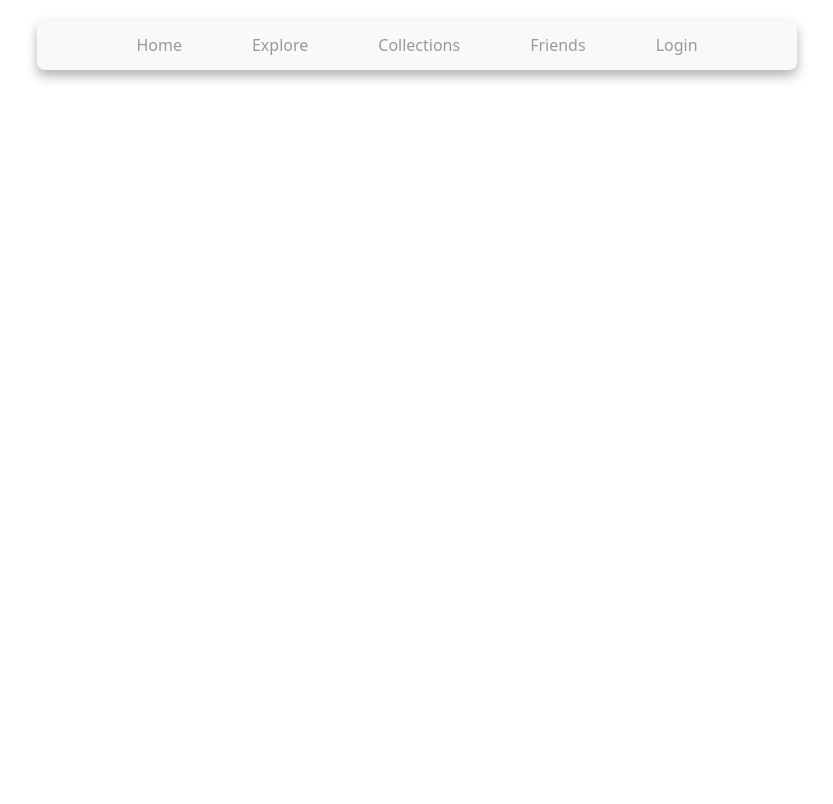
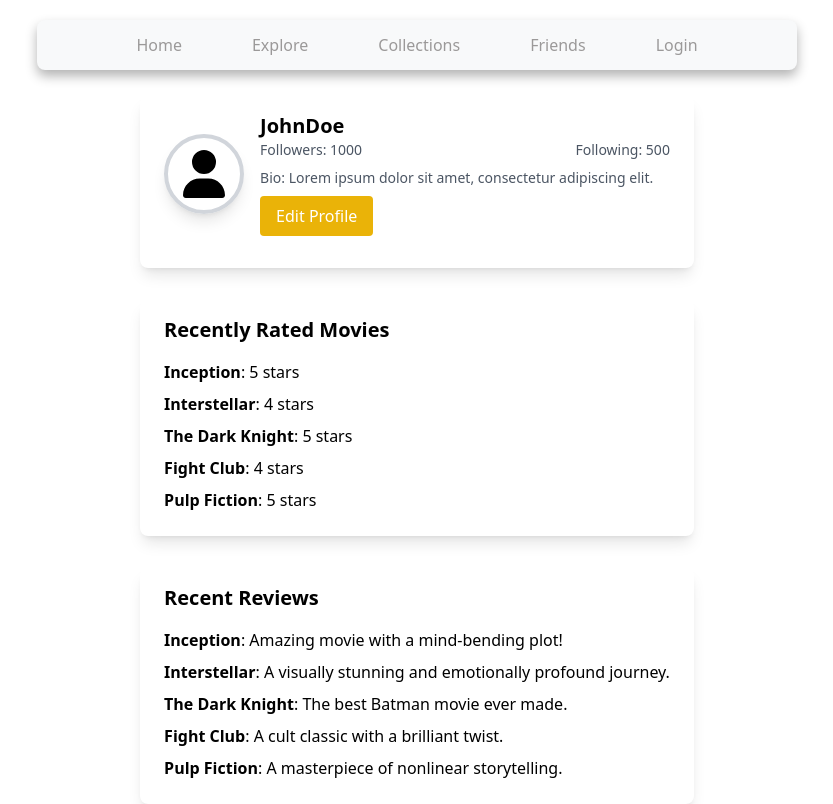
Before and after one commit to cse364-unist/moviegram, a React (Vite) app in the folder frontend/: page /profile in a window 1280 px wide. Shown: the whole page, without its empty margins (223-1056 px from the left). Built offline with nearby package versions, Linux system fonts and the light colour scheme.

Commit message:
Created static profile page

```diff
--- a/frontend/src/pages/ProfilePage/ProfilePage.tsx
+++ b/frontend/src/pages/ProfilePage/ProfilePage.tsx
@@ -1,7 +1,188 @@
-export default function ProfilePage() {
+import React, { useState } from 'react';
+
+interface UserProfile {
+    username: string;
+    profilePictureUrl: string;
+    bio: string;
+    followers: number;
+    following: number;
+}
+
+interface Movie {
+    title: string;
+    rating: number;
+}
+
+interface Review {
+    movieTitle: string;
+    reviewText: string;
+}
+
+const ProfilePage: React.FC = () => {
+    const [userProfile, setUserProfile] = useState<UserProfile>({
+        username: 'JohnDoe',
+        profilePictureUrl: '',
+        bio: 'Lorem ipsum dolor sit amet, consectetur adipiscing elit.',
+        followers: 1000,
+        following: 500,
+    });
+
+    const movies: Movie[] = [
+        { title: 'Inception', rating: 5 },
+        { title: 'Interstellar', rating: 4 },
+        { title: 'The Dark Knight', rating: 5 },
+        { title: 'Fight Club', rating: 4 },
+        { title: 'Pulp Fiction', rating: 5 },
+    ];
+
+    const reviews: Review[] = [
+        { movieTitle: 'Inception', reviewText: 'Amazing movie with a mind-bending plot!' },
+        { movieTitle: 'Interstellar', reviewText: 'A visually stunning and emotionally profound journey.' },
+        { movieTitle: 'The Dark Knight', reviewText: 'The best Batman movie ever made.' },
+        { movieTitle: 'Fight Club', reviewText: 'A cult classic with a brilliant twist.' },
+        { movieTitle: 'Pulp Fiction', reviewText: 'A masterpiece of nonlinear storytelling.' },
+    ];
+
+    const [isEditing, setIsEditing] = useState<boolean>(false);
+
+    const handleFileChange = (event: React.ChangeEvent<HTMLInputElement>) => {
+        const file = event.target.files?.[0];
+
+        if (file) {
+            const reader = new FileReader();
+            reader.onloadend = () => {
+                setUserProfile({
+                    ...userProfile,
+                    profilePictureUrl: reader.result as string,
+                });
+            };
+            reader.readAsDataURL(file);
+        }
+    };
+
+    const handleChange = (event: React.ChangeEvent<HTMLInputElement | HTMLTextAreaElement>) => {
+        const { name, value } = event.target;
+        setUserProfile((prevProfile) => ({
+            ...prevProfile,
+            [name]: value,
+        }));
+    };
+
+    const handleSave = () => {
+        setIsEditing(false);
+        // Save the updated profile data to the server or local storage
+    };
+
     return (
-        <div>
-            Profile Page
+        <div className="flex flex-col justify-center items-center min-h-screen pt-24 text-black">
+            <div className="bg-white w-full max-w-screen-lg shadow-lg rounded-lg overflow-hidden mb-8">
+                <div className="px-6 py-4">
+                    <div className="flex items-center mb-4">
+                        <label htmlFor="profile-picture" className="relative">
+                            <div className="relative group">
+                                <div className="w-20 h-20 rounded-full overflow-hidden border-4 border-gray-300 shadow-lg flex items-center justify-center">
+                                    {!userProfile.profilePictureUrl && (
+                                        <svg
+                                            xmlns="http://www.w3.org/2000/svg"
+                                            viewBox="0 0 448 512"
+                                            className="w-12 h-12 text-gray-400"
+                                        >
+                                            <path d="M224 256A128 128 0 1 0 224 0a128 128 0 1 0 0 256zm-45.7 48C79.8 304 0 383.8 0 482.3C0 498.7 13.3 512 29.7 512H418.3c16.4 0 29.7-13.3 29.7-29.7C448 383.8 368.2 304 269.7 304H178.3z" />
+                                        </svg>
+                                    )}
+                                    {userProfile.profilePictureUrl && (
+                                        <img
+                                            className="w-full h-full object-cover"
+                                            src={userProfile.profilePictureUrl}
+                                            alt="Profile"
+                                        />
+                                    )}
+                                    <div className="absolute inset-0 bg-black bg-opacity-50 flex items-center justify-center opacity-0 group-hover:opacity-100">
+                                        <p className="text-white text-sm">Change Picture</p>
+                                    </div>
+                                </div>
+                                <input
+                                    id="profile-picture"
+                                    type="file"
+                                    accept=".jpg, .jpeg, .png"
+                                    className="hidden"
+                                    onChange={handleFileChange}
+                                />
+                            </div>
+                        </label>
+                        <div className="ml-4 flex-1">
+                            {isEditing ? (
+                                <>
+                                    <input
+                                        type="text"
+                                        name="username"
+                                        value={userProfile.username}
+                                        onChange={handleChange}
+                                        className="block w-full mb-2 p-2 border border-gray-300 rounded"
+                                    />
+                                    <div className="flex justify-between text-sm text-gray-600 mb-2">
+                                        <p>Followers: {userProfile.followers}</p>
+                                        <p>Following: {userProfile.following}</p>
+                                    </div>
+                                    <textarea
+                                        name="bio"
+                                        value={userProfile.bio}
+                                        onChange={handleChange}
+                                        className="block w-full mb-2 p-2 border border-gray-300 rounded"
+                                    />
+                                    <button
+                                        className="bg-green-500 hover:bg-green-600 text-white py-2 px-4 rounded"
+                                        onClick={handleSave}
+                                    >
+                                        Save
+                                    </button>
+                                </>
+                            ) : (
+                                <>
+                                    <h2 className="text-xl font-bold">{userProfile.username}</h2>
+                                    <div className="flex justify-between text-sm text-gray-600 mb-2">
+                                        <p>Followers: {userProfile.followers}</p>
+                                        <p>Following: {userProfile.following}</p>
+                                    </div>
+                                    <p className="text-sm text-gray-600 mb-2">Bio: {userProfile.bio}</p>
+                                    <button
+                                        className="bg-yellow-500 hover:bg-yellow-600 text-white py-2 px-4 rounded"
+                                        onClick={() => setIsEditing(true)}
+                                    >
+                                        Edit Profile
+                                    </button>
+                                </>
+                            )}
+                        </div>
+                    </div>
+                </div>
+            </div>
+            <div className="bg-white w-full max-w-screen-lg shadow-lg rounded-lg overflow-hidden mb-8">
+                <div className="px-6 py-4">
+                    <h3 className="text-xl font-bold mb-4">Recently Rated Movies</h3>
+                    <ul>
+                        {movies.map((movie, index) => (
+                            <li key={index} className="mb-2">
+                                <span className="font-bold">{movie.title}</span>: {movie.rating} stars
+                            </li>
+                        ))}
+                    </ul>
+                </div>
+            </div>
+            <div className="bg-white w-full max-w-screen-lg shadow-lg rounded-lg overflow-hidden">
+                <div className="px-6 py-4">
+                    <h3 className="text-xl font-bold mb-4">Recent Reviews</h3>
+                    <ul>
+                        {reviews.map((review, index) => (
+                            <li key={index} className="mb-2">
+                                <span className="font-bold">{review.movieTitle}</span>: {review.reviewText}
+                            </li>
+                        ))}
+                    </ul>
+                </div>
+            </div>
         </div>
-    )
-}
+    );
+};
+
+export default ProfilePage;
```
